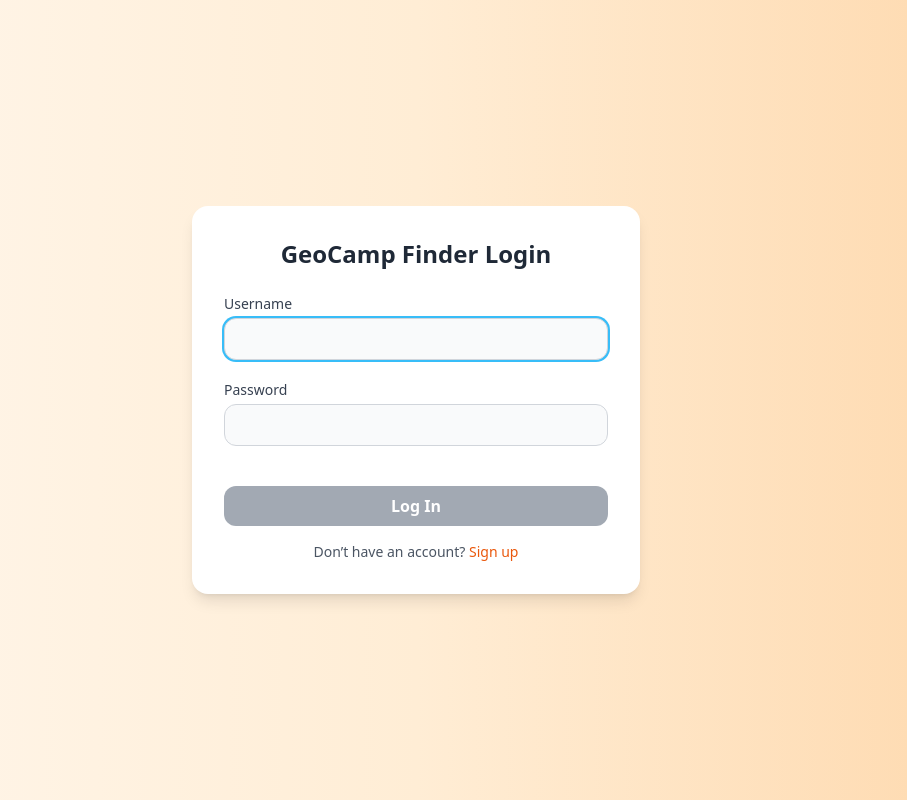
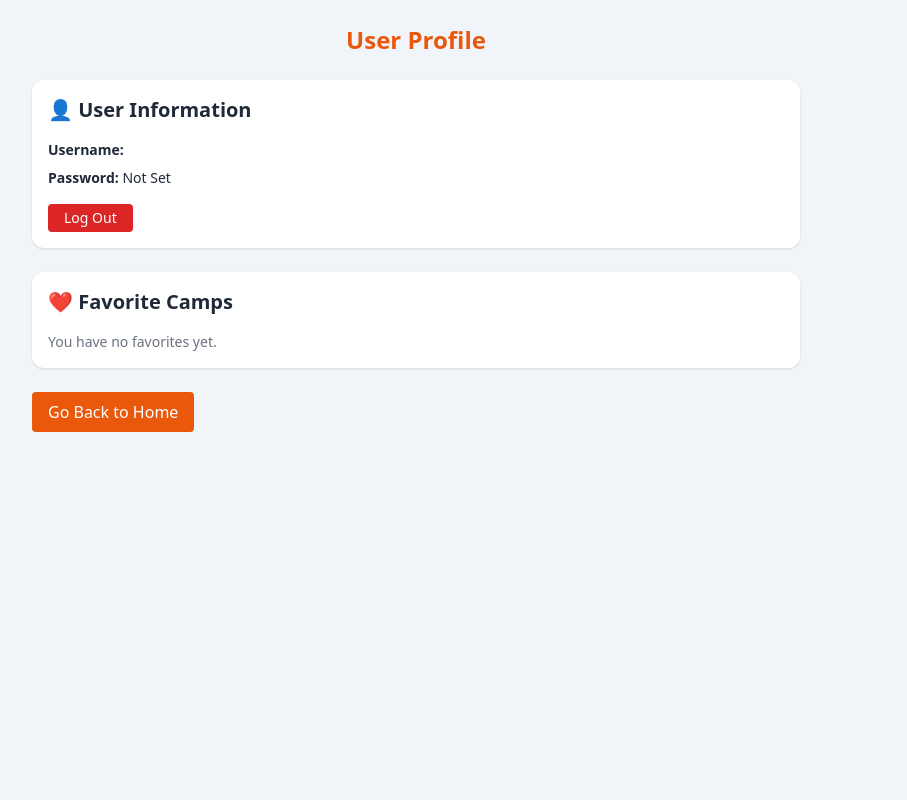
Before and after one commit to MrGitRAY/GeoCampFinder, a React (Vite) app: page /profile in a window 1280 px wide. Before the commit this address led to /login. Shown: the whole page, without its empty margins (224-1131 px from the left). Built offline with nearby package versions, Linux system fonts and the light colour scheme.

Commit message:
Create initial profile page with user info and favorite camps

```diff
--- a/src/App.tsx
+++ b/src/App.tsx
@@ -2,6 +2,7 @@ import { Navigate, Route, Routes } from "react-router-dom";
 import Home from "./pages/Home";
 import Login from "./pages/Login";
 import CampDetailsPage from "./pages/CampDetailsPage";
+import ProfilePage from "./pages/ProfilePage";
 import { AuthProvider, useAuth } from "./contexts/AuthContext";
 import { ThemeProvider } from "./contexts/ThemeContext";
 import { FavoritesProvider } from "./contexts/FavoritesContext";
@@ -22,6 +23,7 @@ const AppRoutes = () => {
       <Route path="/login" element={user ? <Navigate to="/home" /> : <Login />} />
       <Route path="/home" element={user ? <Home /> : <Navigate to="/login" />} />
       <Route path="/home/camp-details/:id" element={<CampDetailsPage />} />
+      <Route path="/profile" element={<ProfilePage />} />
     </Routes>
   );
 };
--- a/src/components/SettingsToggle.tsx
+++ b/src/components/SettingsToggle.tsx
@@ -30,7 +30,7 @@ const SettingsToggle = () => {
     <div className="relative" ref={ref}>
       <button
         onClick={() => setOpen((prev) => !prev)}
-        className="flex items-center p-2 rounded-full bg-slate-100 dark:bg-gray-700 text-orange-500 hover:bg-slate-200 dark:hover:bg-gray-600 transition"
+        className="flex items-center p-2 rounded-full bg-slate-100 dark:bg-gray-700 text-orange-500 dark:text-lime-500 hover:bg-slate-200 dark:hover:bg-gray-600 transition"
       >
         <Settings size={25} />
       </button>
--- a/src/pages/Home.tsx
+++ b/src/pages/Home.tsx
@@ -3,7 +3,7 @@ import Map from "../components/Map";
 import { camps, allFeatures } from "../data/camps";
 import { useNavigate } from 'react-router-dom';
 import SettingsToggle from '../components/SettingsToggle';
-import { Heart, SearchIcon, FilterIcon } from "lucide-react";
+import { Heart, SearchIcon, FilterIcon, User } from "lucide-react";
 import { useFavorites } from "../contexts/FavoritesContext";
 
 const Home = () => {
@@ -29,23 +29,29 @@ const Home = () => {
   return (
     <div className="flex flex-col min-h-screen bg-slate-50 dark:bg-gray-900 text-gray-800 dark:text-gray-100">
       {/* Navbar */}
-      <header className="backdrop-blur-sm bg-white/90 dark:bg-slate-800/90 shadow p-4 sticky top-0 z-10">
+      <header className="backdrop-blur-sm bg-white/90 dark:bg-slate-800/90 shadow py-1 px-4 sticky top-0 z-10">
         <div className="container mx-auto flex justify-between items-center">
           <h1 className="text-2xl font-bold text-orange-600 dark:text-orange-400">
             🏕️ <a href="/">Geo<span className='text-lime-600'>Camp</span>Finder</a>
           </h1>
           <div className='flex gap-2'>
+            <button
+              onClick={() => navigate("/profile")}
+              className="p-2 rounded-full bg-slate-100 dark:bg-gray-700 text-orange-500 dark:text-lime-500 hover:bg-slate-200 dark:hover:bg-gray-600 transition"
+            >
+              <User size={25} />
+            </button>
             <SettingsToggle />
           </div>
         </div>
       </header>
 
       {/* Main content */}
-      <main className="flex flex-col md:flex-row h-[150vh] md:h-[calc(100vh-64px)]">
+      <main className="flex flex-col md:flex-row  md:h-[calc(100vh-50px)]">
         {/* Camp list - left */}
-        <div className="w-full h-3/4 md:w-1/3 md:h-full flex flex-col order-1 md:order-0 sm:mt-4 md:mt-auto">
+        <div className="w-full h-[60vh] md:w-1/3 md:h-full flex flex-col order-1 md:order-0 sm:mt-4 md:mt-auto">
           <div className="flex flex-col sm:flex-row md:flex-col">
-          {/* Sticky Search Bar */}
+            {/* Sticky Search Bar */}
             <div className="sticky top-0 z-1 bg-slate-50 dark:bg-gray-900 p-4 sm:w-1/2 md:w-auto">
               <div className='w-full relative'>
                 <input
@@ -60,14 +66,14 @@ const Home = () => {
             </div>
             {/* filter by features */}
             <div className="bg-slate-200 dark:bg-slate-500 flex flex-wrap gap-2 mx-4 mb-4 rounded-2xl p-2 sm:w-1/2 md:w-auto">
-              <FilterIcon size={27} className='ml-1 text-orange-500 dark:text-lime-400' />
-              <div className='font-semibold text-center text-orange-50 dark:text-lime-400 bg-orange-500 dark:bg-lime-300/20 w-7 h-7 rounded-full'>
+              <FilterIcon size={27} className='text-orange-500 dark:text-lime-400' />
+              <div className='font-semibold text-center text-orange-50 dark:text-lime-400 bg-orange-500 dark:bg-lime-900/70 w-7 h-7 rounded-full'>
                 {filteredCamps.length}
               </div>
               <button
                 onClick={() => setOnlyFavorites((prev) => !prev)}
                 className={`flex gap-1 justify-center items-center px-3 py-1 rounded-full text-sm transition ${onlyFavorites
-                  ? "bg-orange-600 text-white"
+                  ? "bg-lime-700 dark:bg-orange-600 text-white"
                   : "bg-slate-50 dark:bg-gray-700 text-gray-800 dark:text-gray-200"
                   }`}
               >
@@ -85,7 +91,7 @@ const Home = () => {
                     );
                   }}
                   className={`px-3 py-1 rounded-full text-sm transition ${selectedFeatures.includes(feature)
-                    ? "bg-orange-600 text-white"
+                    ? "bg-lime-700 dark:bg-orange-600 text-white"
                     : "bg-slate-50 dark:bg-gray-700 text-gray-800 dark:text-gray-200"
                     }`}
                 >
@@ -126,7 +132,7 @@ const Home = () => {
           </div>
         </div>
         {/* Map - right */}
-        <div className="w-full h-1/4 md:w-2/3 md:h-full order-0 md:order-1">
+        <div className="w-full h-[40vh] md:w-2/3 md:h-full order-0 md:order-1">
           <Map />
         </div>
       </main>
--- /dev/null
+++ b/src/pages/ProfilePage.tsx
@@ -0,0 +1,74 @@
+import { useAuth } from "../contexts/AuthContext";
+import { useFavorites } from "../contexts/FavoritesContext";
+import { camps } from "../data/camps";
+import { useNavigate } from "react-router-dom";
+
+const ProfilePage = () => {
+    const { user, password, logout } = useAuth();
+    const { favorites, toggleFavorite } = useFavorites();
+    const navigate = useNavigate();
+
+    const favoriteCamps = camps.filter((camp) => favorites.includes(camp.id));
+
+    return (
+        <div className="min-h-screen bg-slate-100 dark:bg-gray-900 text-gray-800 dark:text-gray-100 p-6">
+            <div className="max-w-3xl mx-auto">
+                <h1 className="text-2xl text-center font-bold mb-6 text-orange-600 dark:text-orange-400">
+                    User Profile
+                </h1>
+
+                {/* User Info */}
+                <div className="bg-white dark:bg-slate-800 rounded-xl shadow p-4 mb-6">
+                    <h1 className="text-xl font-semibold mb-4">👤 User Information</h1>
+                    <p className="text-sm mb-2">
+                        <strong>Username:</strong> {user}
+                    </p>
+                    <p className="text-sm mb-2">
+                        <strong>Password:</strong> {password ? "●●●●●●" : "Not Set"}
+                    </p>
+                    <button
+                        onClick={logout}
+                        className="mt-2 bg-red-600 hover:bg-red-700 text-white px-4 py-1 rounded text-sm"
+                    >
+                        Log Out
+                    </button>
+                </div>
+
+                {/* Favorite Camps */}
+                <div className="bg-white dark:bg-slate-800 rounded-xl shadow p-4 mb-6">
+                    <h2 className="text-xl font-semibold mb-4">❤️ Favorite Camps</h2>
+                    {favoriteCamps.length > 0 ? (
+                        <ul className="space-y-2">
+                            {favoriteCamps.map((camp) => (
+                                <li
+                                    key={camp.id}
+                                    className="flex justify-between items-center bg-slate-200 dark:bg-slate-700 px-4 py-2 rounded-lg"
+                                >
+                                    <span>{camp.name}</span>
+                                    <button
+                                        onClick={() => toggleFavorite(camp.id)}
+                                        className="text-sm text-red-500 hover:underline"
+                                    >
+                                        Remove
+                                    </button>
+                                </li>
+                            ))}
+                        </ul>
+                    ) : (
+                        <p className="text-sm text-gray-500">You have no favorites yet.</p>
+                    )}
+                </div>
+
+                {/* Navigate back */}
+                <button
+                    onClick={() => navigate("/")}
+                    className="mr-2 bg-orange-600 hover:bg-lime-700 text-white px-4 py-2 rounded"
+                >
+                    Go Back to Home
+                </button>
+            </div>
+        </div>
+    );
+};
+
+export default ProfilePage;
```
